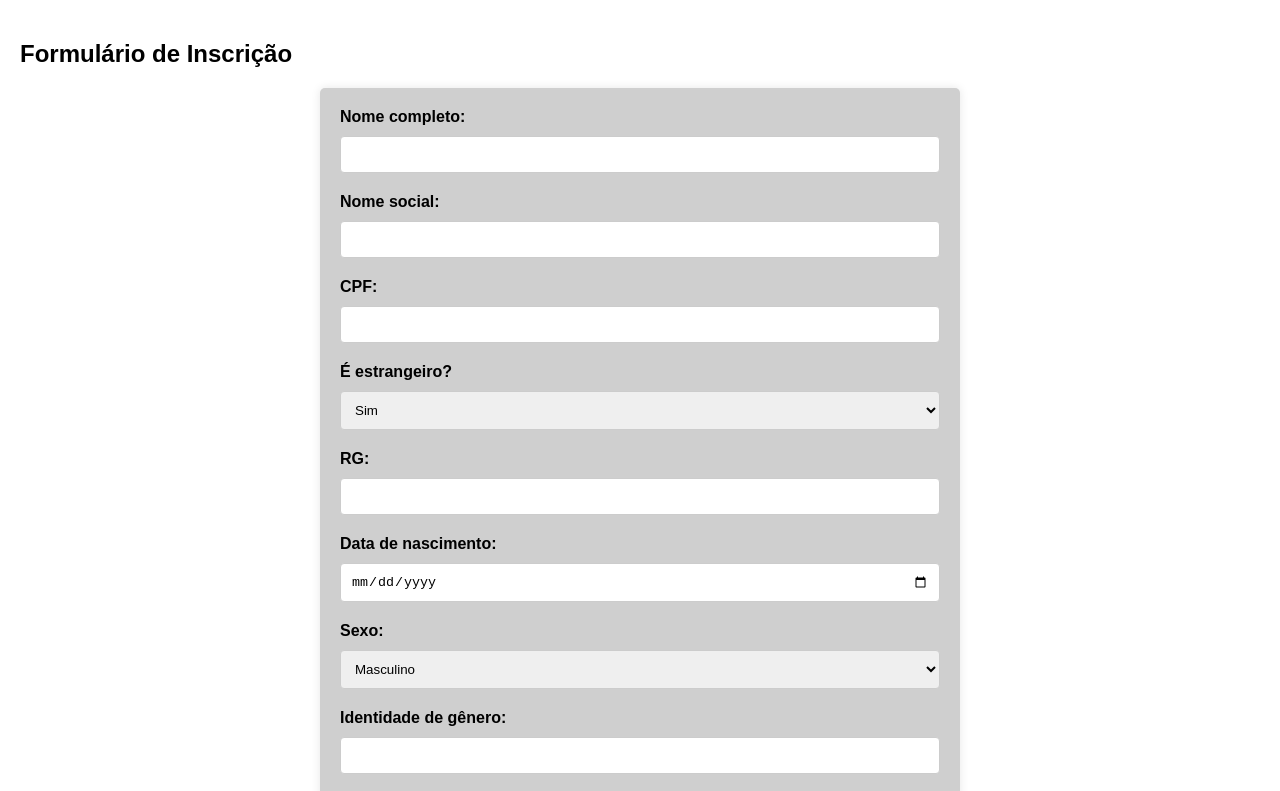
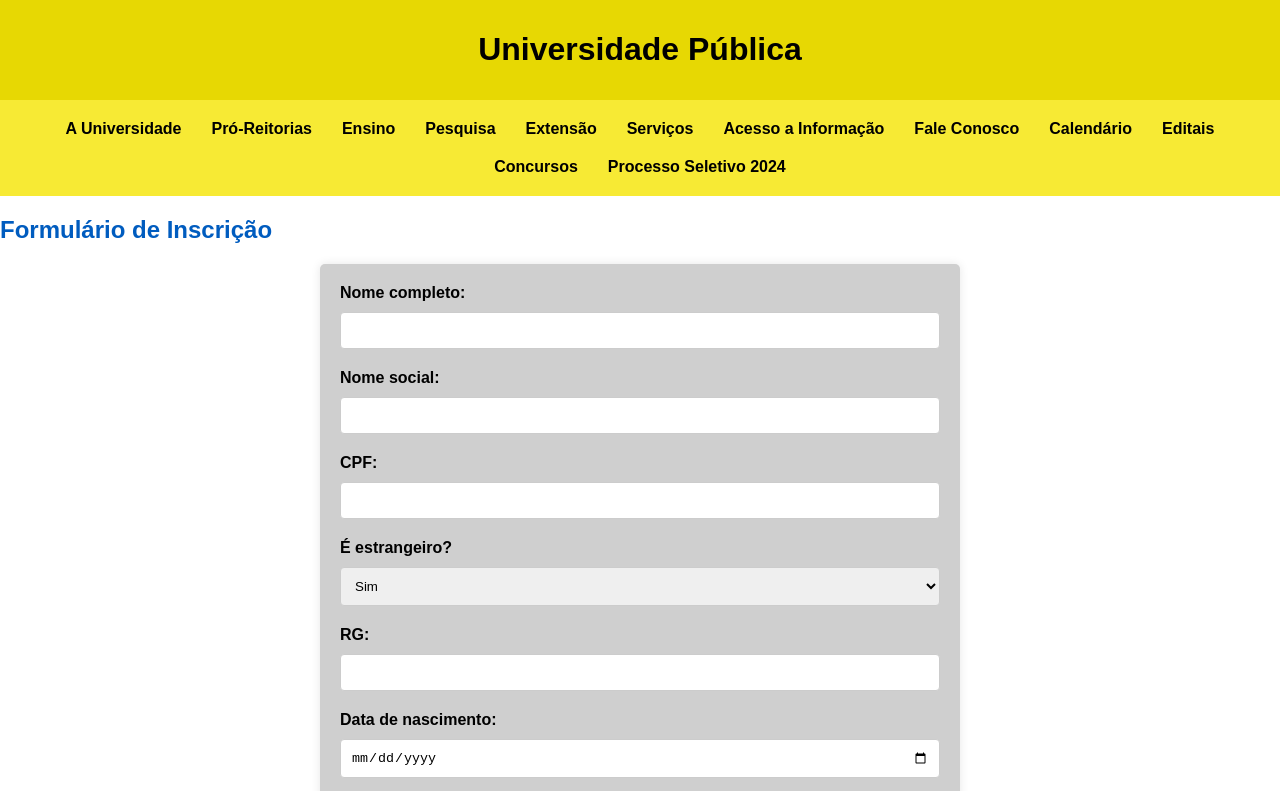
Before and after one commit to marinnaoliveira/AtividadeAps, a plain HTML site: page formulario.html in a window 1280 px wide. Shown: the top 791 px of the page. Drawn offline with Linux system fonts and the light colour scheme.

Commit message:
novas alterações

```diff
--- a/formulario.html
+++ b/formulario.html
@@ -6,11 +6,10 @@
     <meta name="viewport" content="width=device-width, initial-scale=1.0">
     <title>Formulário de Inscrição</title>
     <style>
-        /* Adicione o estilo conforme necessário */
         body {
             font-family: Arial, sans-serif;
             margin: 0;
-            padding: 20px;
+            padding: 0;
         }
 
         form {
@@ -52,14 +51,103 @@
             font-size: 16px;
             border-radius: 4px;
         }
+        header {
+            background-color: #e7d803;
+            color: #000;
+            text-align: center;
+            padding: 10px;
+        }
+
+        nav {
+            background-color: #f7ea34;
+            padding: 10px;
+            text-align: center;
+        }
+
+        nav a {
+            color: #000;
+            text-decoration: none;
+            padding: 10px;
+            margin: 0 5px;
+            font-weight: bold;
+            display: inline-block;
+            position: relative;
+        }
+
+        nav ul {
+            list-style: none;
+            padding: 0;
+            margin: 0;
+            display: flex;
+            flex-wrap: wrap;
+            justify-content: center;
+        }
+
+        nav ul ul {
+            display: none;
+            position: absolute;
+            background-color: #005cbf;
+            border-radius: 0 0 5px 5px;
+            box-shadow: 0 0 10px rgba(0, 0, 0, 0.1);
+        }
+
+        nav li:hover>ul {
+            display: inherit;
+        }
+
+        section {
+            padding: 20px;
+        }
+
+        h2 {
+            color: #005cbf;
+        }
+
+        footer {
+            display: none;
+        }
     </style>
 </head>
 
 <body>
+    <header>
+        <h1>Universidade Pública</h1>
+    </header>
+
+    <nav>
+        <ul>
+            <li><a href="#university">A Universidade</a></li>
+            <li><a href="#pro_reitorias">Pró-Reitorias</a>
+                <ul>
+                    <li><a href="#propa">PROPA</a></li>
+                    <li><a href="#progeac">PROGEAC</a></li>
+                    <li><a href="#proppg">PROPPG</a></li>
+                    <li><a href="#progepe">PROGEPE</a></li>
+                    <li><a href="#proaf">PROAF</a></li>
+                    <li><a href="#proex">PROEX</a></li>
+                    <li><a href="#proplan">PROPLAN</a></li>
+                </ul>
+            </li>
+            <li><a href="#ensino">Ensino</a>
+                <ul>
+                    <li><a href="#graduacao">Graduação</a></li>
+                    <li><a href="#pos_graduacao">Pós Graduação</a></li>
+                </ul>
+            </li>
+            <li><a href="#pesquisa">Pesquisa</a></li>
+            <li><a href="#extensao">Extensão</a></li>
+            <li><a href="#servicos">Serviços</a></li>
+            <li><a href="#acesso_informacao">Acesso a Informação</a></li>
+            <li><a href="#fale_conosco">Fale Conosco</a></li>
+            <li><a href="#calendario">Calendário</a></li>
+            <li><a href="#editais">Editais</a></li>
+            <li><a href="#concursos">Concursos</a></li>
+            <li><a href="formulario.html" target="_blank">Processo Seletivo 2024</a></li>
+        </ul>
+    </nav>
 
     <h2>Formulário de Inscrição</h2>
     <form action="#" method="post">
-        <!-- Adicione os campos do formulário conforme necessário -->
         <label for="nome_completo">Nome completo:</label>
         <input type="text" id="nome_completo" name="nome_completo" required>
 
@@ -112,7 +200,6 @@
         <label for="telefone_responsavel">Telefone do responsável com DDD:</label>
         <input type="tel" id="telefone_responsavel" name="telefone_responsavel">
 
-        <!-- Adicione outros campos do formulário conforme necessário -->
 
         <button type="submit">Enviar Inscrição</button>
     </form>
```
Also changed, not shown: Index.html (indentation only).
